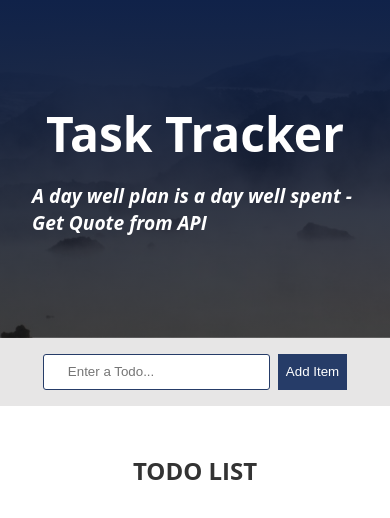
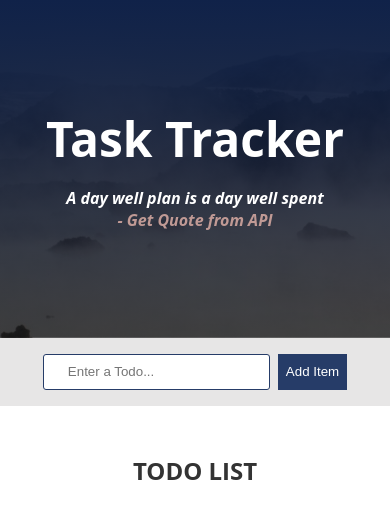
Before and after one commit to JoshuaOyewole/plan-daily, a React (Create React App) app: page / in a window 390 px wide. Shown: the top 518 px of the page. Built offline with nearby package versions, Linux system fonts and the light colour scheme.

Commit message:
Header component modified

```diff
--- a/src/Components/Header.css
+++ b/src/Components/Header.css
@@ -30,8 +30,18 @@ body {
     font-style: italic;
 }
 
+.quote_author{
+    color: #c09a95;
+    text-align: center;
+    display: block;
+}
+
 @media (max-width: 600px){
     .header{
         padding: 0 2rem;
     }
+
+    .tertiary-header{
+        font-size: 1rem;
+    }
 }
--- a/src/Components/Header.js
+++ b/src/Components/Header.js
@@ -14,7 +14,8 @@ function Header() {
                     alt='User profile picture'
                     src='./profile-pixs.jpg'
                 /> */}
-                <h5 className='tertiary-header'>A day well plan is a day well spent - Get Quote from API</h5>
+                <h5 className='quote tertiary-header'>A day well plan is a day well spent <br />  <span className='quote_author'> - Get Quote from API</span></h5>
+
             </div>
 
       </div>
```
Also changed, not shown: 1 other file (tests, documents, lock files or other folders).
